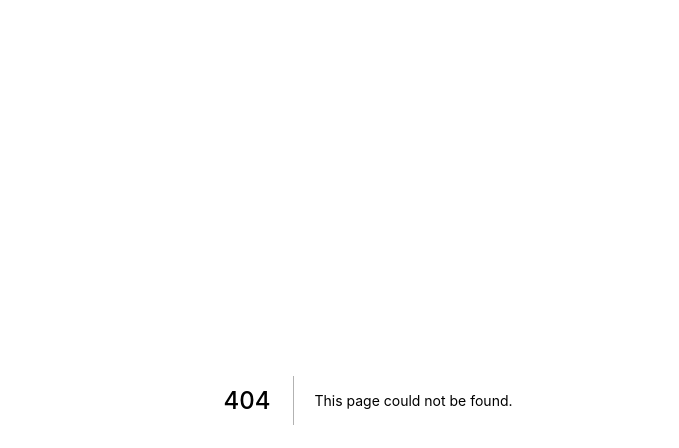
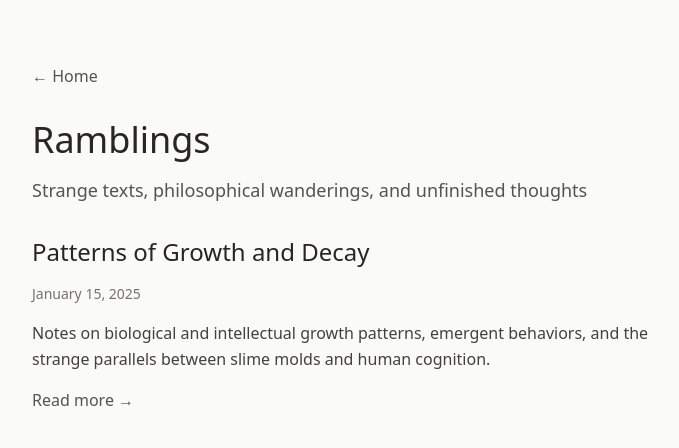
Before and after one commit to Lupp-netizen/Physarum, a Next.js app: page /ramblings in a window 1280 px wide. Before the commit this address had no page. Shown: the top 448 px of the page, without its empty margins (272-951 px from the left). Built offline with nearby package versions, Linux system fonts and the light colour scheme.

Commit message:
Create ramblings.js

```diff
--- /dev/null
+++ b/pages/ramblings.js
@@ -0,0 +1,55 @@
+import React from 'react';
+import Link from 'next/link';
+
+const RamblingsPage = () => {
+  return (
+    <div className="min-h-screen bg-stone-50">
+      {/* Organic shapes background */}
+      <div className="fixed inset-0 overflow-hidden opacity-5">
+        <div className="absolute top-0 left-0 w-96 h-96 bg-stone-400 rounded-full blur-3xl transform -translate-x-1/2 -translate-y-1/2 animate-pulse"
+             style={{animationDuration: '10s'}} />
+        <div className="absolute top-1/2 right-0 w-96 h-96 bg-stone-300 rounded-full blur-3xl transform translate-x-1/2 -translate-y-1/2 animate-pulse"
+             style={{animationDuration: '15s'}} />
+      </div>
+
+      <div className="relative">
+        <header className="pt-16 pb-8 px-8">
+          <div className="max-w-2xl mx-auto">
+            <Link href="/">
+              <a className="text-stone-600 hover:text-stone-800">← Home</a>
+            </Link>
+            <h1 className="text-4xl font-light text-stone-800 mt-8 mb-4">Ramblings</h1>
+            <p className="text-lg text-stone-600 font-light">
+              Strange texts, philosophical wanderings, and unfinished thoughts
+            </p>
+          </div>
+        </header>
+
+        <main className="px-8 pb-16">
+          <div className="max-w-2xl mx-auto space-y-16">
+            {/* Example rambling posts */}
+            <article className="prose">
+              <h2 className="text-2xl font-light text-stone-800 mb-4">
+                Patterns of Growth and Decay
+              </h2>
+              <div className="text-sm text-stone-500 mb-4">January 15, 2025</div>
+              <p className="text-stone-700 leading-relaxed">
+                Notes on biological and intellectual growth patterns, emergent behaviors,
+                and the strange parallels between slime molds and human cognition.
+              </p>
+              <div className="mt-4">
+                <Link href="/ramblings/patterns-of-growth">
+                  <a className="text-stone-600 hover:text-stone-800 transition-colors">
+                    Read more →
+                  </a>
+                </Link>
+              </div>
+            </article>
+          </div>
+        </main>
+      </div>
+    </div>
+  );
+};
+
+export default RamblingsPage;
```
